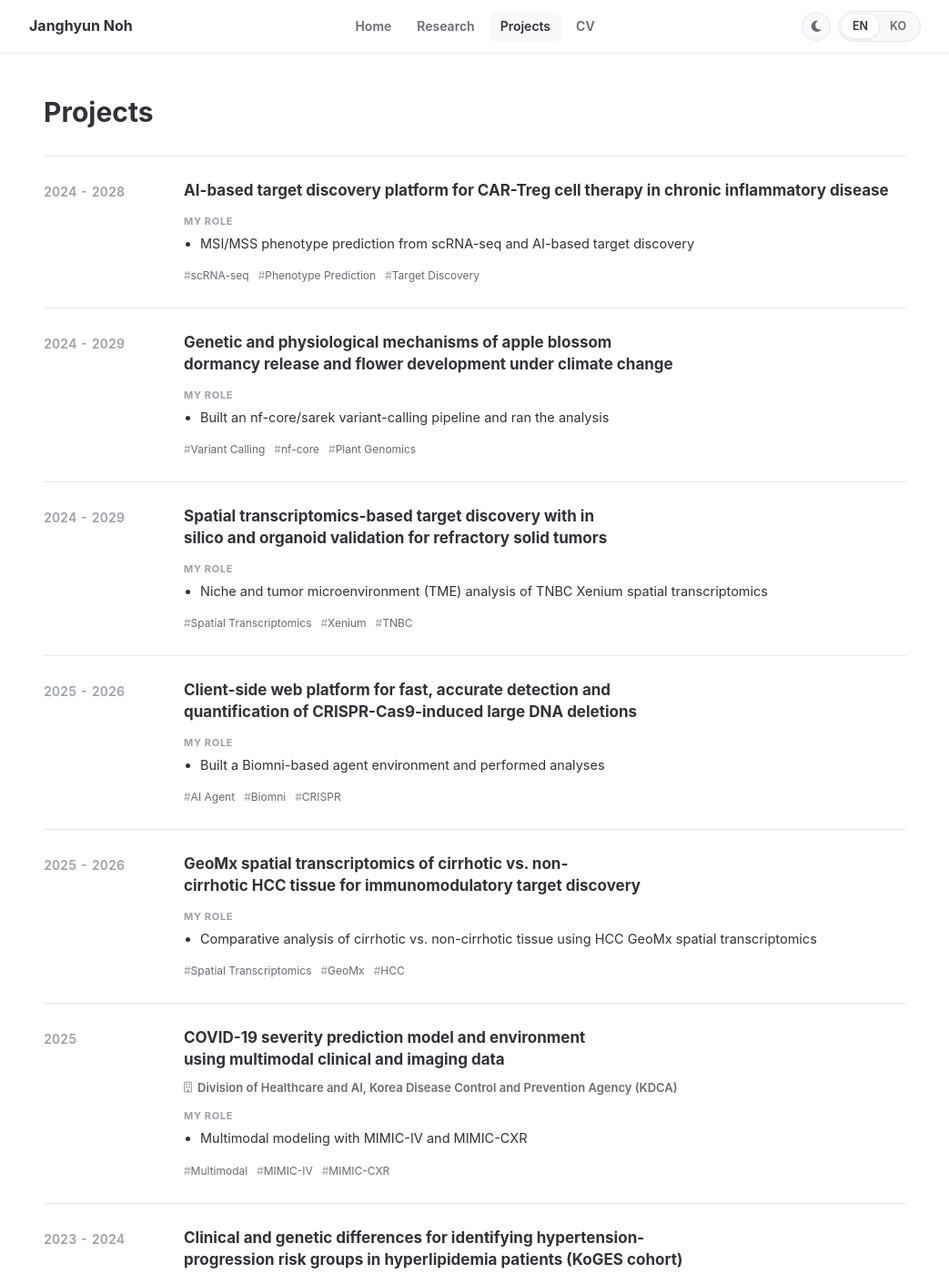
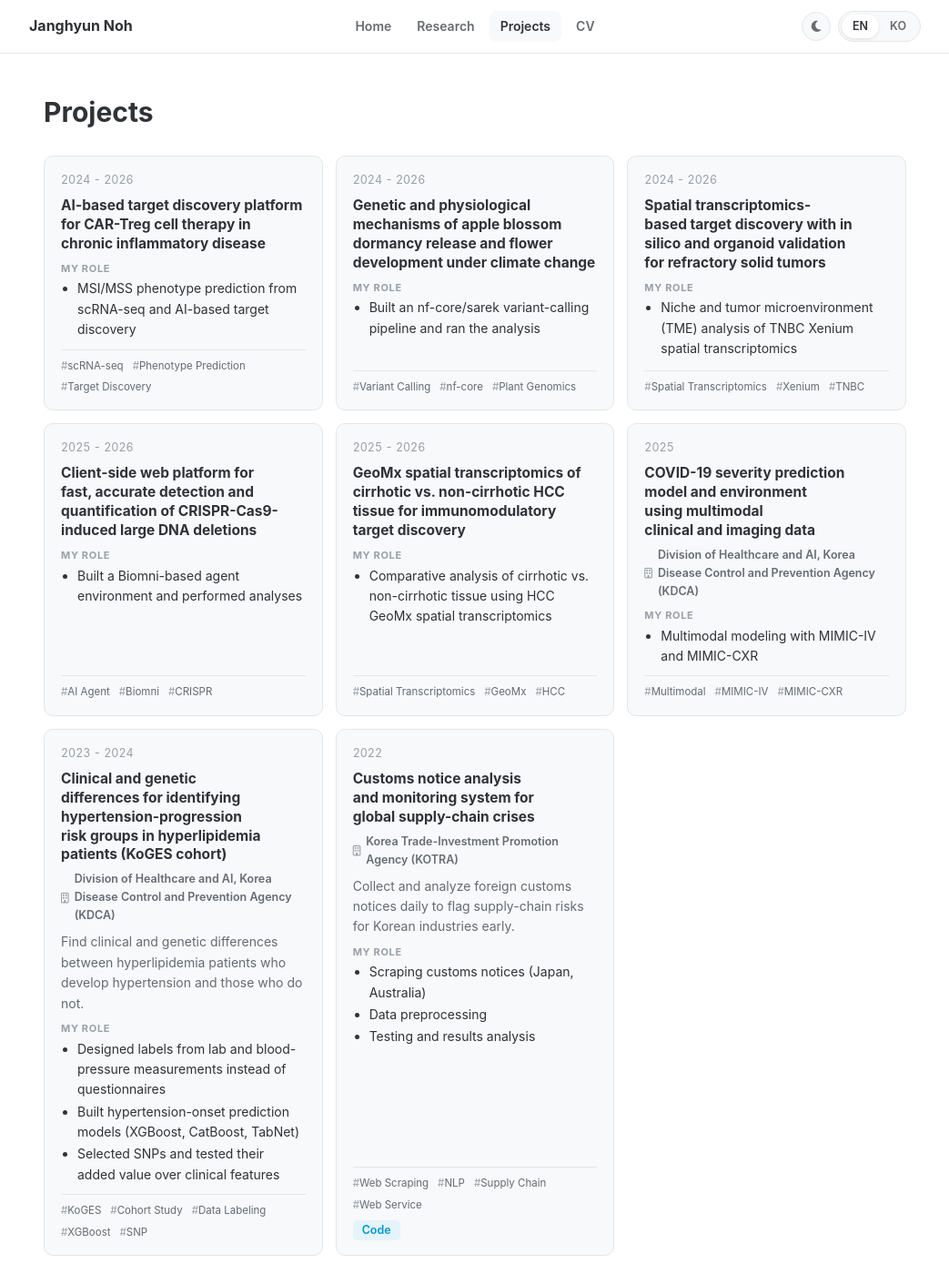
Before and after one commit to janghyunnoh/janghyunnoh.github.io, a Jekyll site: the page built from projects/index.md, in a window 1280 px wide and 1400 px high. Shown: the whole window at 91% size, without its empty margins (118-1161 px from the left). Built offline with Jekyll 4.4.1, drawn with Linux system fonts in a browser that asks for light colours.

Commit message:
Projects: back to cards in a 3-column grid; participation periods
- Cards with period on top, 3 columns (2 on tablet, 1 on phone)
- Periods end at 2026 for projects that ran past the M.S. graduation

Co-Authored-By: Claude Opus 5.5 <noreply@anthropic.com>
Claude-Session: https://claude.ai/code/session_01KSQJoZP1auZdYkoBxWPSet

```diff
--- a/_data/projects.yml
+++ b/_data/projects.yml
@@ -1,5 +1,5 @@
 # One entry = one card. Only filled-in fields are shown.
-#   period                  : years shown on the left of each project
+#   period                  : YOUR participation period
 #   title / title_ko        : card title (English titles are draft translations — please review)
 #   org / org_ko            : partner or funding organization (shown under the title)
 #   summary / summary_ko    : one line on the project goal
@@ -7,7 +7,7 @@
 #   tags                    : keywords
 #   links                   : code / paper / demo / poster — buttons appear only when a URL is set
 
-- period: "2024 - 2028"
+- period: "2024 - 2026"
   title: "AI-based target discovery platform for CAR-Treg cell therapy in chronic inflammatory disease"
   title_ko: "AI 기반 타겟 발굴 플랫폼 확립을 통한 만성 염증성 질환 조절 CAR-Treg 세포 치료제 개발"
   role:
@@ -16,7 +16,7 @@
     - "MSI/MSS 기반 scRNA-seq phenotype prediction 및 AI 기반 타겟 발굴 연구"
   tags: [scRNA-seq, Phenotype Prediction, Target Discovery]
 
-- period: "2024 - 2029"
+- period: "2024 - 2026"
   title: "Genetic and physiological mechanisms of apple blossom dormancy release and flower development under climate change"
   title_ko: "기후 변화 대응을 위한 사과꽃 휴면타파 및 꽃 발달 시기의 유전적 생리학적 메커니즘 연구"
   role:
@@ -25,7 +25,7 @@
     - "nf-core/sarek 기반 variant calling pipeline 구축 및 분석 수행"
   tags: [Variant Calling, nf-core, Plant Genomics]
 
-- period: "2024 - 2029"
+- period: "2024 - 2026"
   title: "Spatial transcriptomics-based target discovery with in silico and organoid validation for refractory solid tumors"
   title_ko: "공간 전사체 기반 타겟 발굴과 in silico 및 오가노이드 활용 타겟 검증을 통한 난치성 고형암 MLT 신규 치료제 신속 개발"
   role:
--- a/_includes/sections/projects.html
+++ b/_includes/sections/projects.html
@@ -1,10 +1,9 @@
 <h1 class="page-title">{{ L.nav_projects }}</h1>
-<ol class="proj-list">
+<div class="cards">
     {%- for pr in site.data.projects %}
     {%- if ko %}{% assign summary = pr.summary_ko | default: pr.summary %}{% assign role = pr.role_ko | default: pr.role %}{% else %}{% assign summary = pr.summary %}{% assign role = pr.role %}{% endif %}
-    <li class="proj">
-        <div class="proj-year">{% if ko %}{{ pr.period | replace: "Present", "현재" }}{% else %}{{ pr.period }}{% endif %}</div>
-        <div class="proj-main">
+    <article class="card">
+        <div class="card-top">{% if ko %}{{ pr.period | replace: "Present", "현재" }}{% else %}{{ pr.period }}{% endif %}</div>
         <h4>{% if ko %}{{ pr.title_ko | default: pr.title }}{% else %}{{ pr.title }}{% endif %}</h4>
         {%- if pr.org %}
         <div class="org"><i class="fa-regular fa-building"></i><span>{% if ko %}{{ pr.org_ko | default: pr.org }}{% else %}{{ pr.org }}{% endif %}</span></div>
@@ -13,16 +12,15 @@
         <p class="summary">{{ summary }}</p>
         {%- endif %}
         {%- if role and role.size > 0 %}
-            <div class="role">
-                <span class="role-label">{{ L.my_role }}</span>
+        <div>
+            <div class="role-label">{{ L.my_role }}</div>
             <ul>{% for r in role %}<li>{{ r }}</li>{% endfor %}</ul>
         </div>
         {%- endif %}
-            <div class="proj-foot">
+        <div class="card-foot">
             <div class="tags">{% for tg in pr.tags %}<span class="tag">{{ tg }}</span>{% endfor %}</div>
             {% include link-buttons.html links=pr.links %}
         </div>
+    </article>
+    {%- endfor %}
 </div>
-    </li>
-    {%- endfor %}
-</ol>
--- a/assets/css/profile.css
+++ b/assets/css/profile.css
@@ -232,41 +232,58 @@ p { margin-bottom: 12px; max-width: 72ch; }
   color: var(--muted);
 }
 .filters button[aria-pressed="true"] { background: var(--fg); color: var(--bg); border-color: var(--fg); }
-.proj-list { list-style: none; border-top: 1px solid var(--rule); }
-.proj {
-  display: grid;
-  grid-template-columns: 130px minmax(0, 1fr);
-  gap: 24px;
-  padding: 26px 0;
-  border-bottom: 1px solid var(--rule);
+.cards { display: grid; grid-template-columns: repeat(3, minmax(0, 1fr)); gap: 14px; }
+.card {
+  display: flex;
+  flex-direction: column;
+  gap: 8px;
+  min-width: 0;
+  padding: 16px 18px;
+  background: var(--card);
+  border: 1px solid var(--card-border);
+  border-radius: 10px;
 }
-.proj-year {
-  font-size: 14px;
-  font-weight: 600;
+.card[hidden] { display: none; }
+.card-top {
+  display: flex;
+  justify-content: flex-start;
+  gap: 10px;
+  font-size: 12.5px;
   color: var(--faint);
   font-variant-numeric: tabular-nums;
-  white-space: nowrap;
-  padding-top: 2px;
 }
-.proj-main { display: flex; flex-direction: column; gap: 8px; min-width: 0; }
-.proj h4 { font-size: 17px; line-height: 1.4; text-wrap: balance; }
-.proj .org { display: flex; align-items: center; gap: 6px; font-size: 13px; font-weight: 600; color: var(--muted); }
-.proj .org i { color: var(--faint); font-size: 12px; }
-.proj .summary { font-size: 14.5px; color: var(--muted); margin: 0; max-width: 72ch; }
-.role-label { font-size: 11px; font-weight: 700; letter-spacing: .06em; text-transform: uppercase; color: var(--faint); }
-.proj ul { list-style: disc; margin-top: 2px; padding-left: 18px; font-size: 14.5px; }
-.proj ul li { margin: 2px 0; }
-.proj-foot { display: flex; flex-wrap: wrap; justify-content: space-between; align-items: center; gap: 8px; margin-top: 4px; }
+.status { font-weight: 700; text-transform: uppercase; letter-spacing: .04em; font-size: 11px; }
+.status.ongoing { color: var(--ongoing); }
+.card h4 { font-size: 15.5px; line-height: 1.35; text-wrap: balance; }
+.card .org { display: flex; align-items: center; gap: 6px; font-size: 12.5px; font-weight: 600; color: var(--muted); margin-top: -2px; }
+.card .org i { color: var(--faint); font-size: 11.5px; }
+.card .summary { font-size: 14px; color: var(--muted); margin: 0; }
+.role-label { font-size: 11px; font-weight: 700; letter-spacing: .06em; text-transform: uppercase; color: var(--faint); margin-bottom: 2px; }
+.card ul { padding-left: 18px; font-size: 14px; }
+.card ul li { margin: 2px 0; }
+.card-foot {
+  margin-top: auto;
+  display: flex;
+  flex-wrap: wrap;
+  justify-content: space-between;
+  gap: 8px;
+  align-items: center;
+  padding-top: 8px;
+  border-top: 1px solid var(--card-border);
+}
 .tags { display: flex; flex-wrap: wrap; gap: 5px 10px; }
-.tag { font-size: 12px; color: var(--muted); }
+.tag { font-size: 11.5px; color: var(--muted); }
 .tag::before { content: "#"; color: var(--faint); }
 
+@media (max-width: 980px) {
+  .cards { grid-template-columns: repeat(2, minmax(0, 1fr)); }
+}
 @media (max-width: 760px) {
   .nav-inner { grid-template-columns: 1fr auto; height: auto; padding: 10px 0; row-gap: 8px; }
   .menu { grid-column: 1 / -1; grid-row: 2; overflow-x: auto; margin: 0 -4px; }
   .hero { grid-template-columns: minmax(0, 1fr); gap: 20px; }
   .photo { width: 140px; }
-  .proj { grid-template-columns: minmax(0, 1fr); gap: 6px; padding: 22px 0; }
+  .cards { grid-template-columns: minmax(0, 1fr); }
   .mini-list li { grid-template-columns: minmax(0, 1fr); gap: 0; }
 }
 @media (prefers-reduced-motion: reduce) { * { transition: none !important; } }
```
Lines whose indentation alone changed are shown as unchanged.
